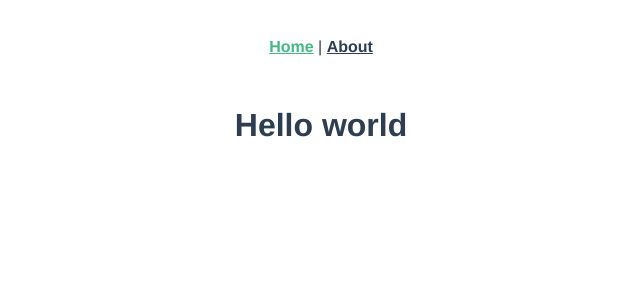
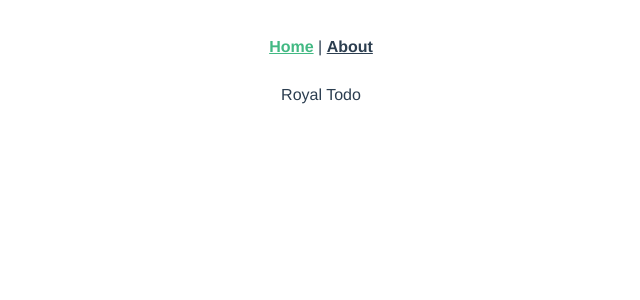
Before and after one commit to DudesCorporation/royal-todo, a Vue app: page / in a window 1280 px wide. Shown: the top 300 px of the page, without its empty margins (319-959 px from the left). Built offline with nearby package versions, Linux system fonts and the light colour scheme.

Commit message:
rebuild main page header

```diff
--- a/src/components/MainHeader.vue
+++ b/src/components/MainHeader.vue
@@ -1,5 +1,3 @@
 <template>
-  <div>
-    <h1>Hello world</h1>
-  </div>
+  <header>Royal Todo</header>
 </template>
```
